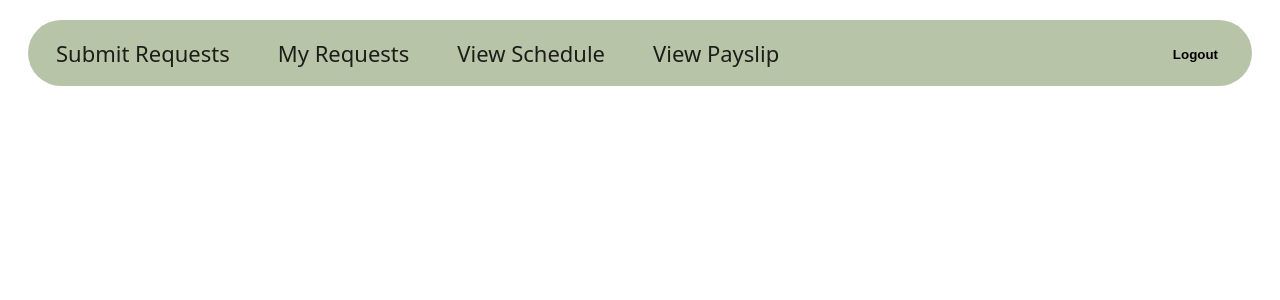
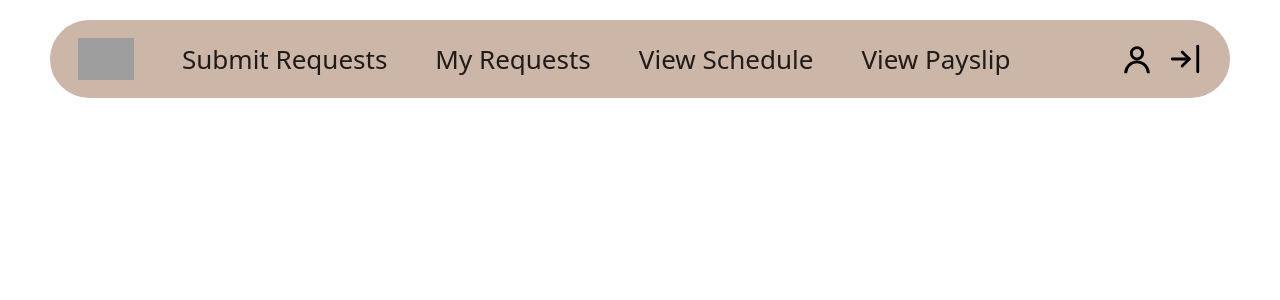
Before and after one commit to ajkiopal/DeJaBrew-PayrollSytem, a Django app: template templates/base_staff.html in a window 1280 px wide. Shown: the top 300 px of the page. Run offline with Django 3.2, Linux system fonts and the light colour scheme; the template is opened without the code that fills it, so the values that code supplies are empty; grey boxes are pictures that could not be loaded.

Commit message:
edited to allow change password
the profile icon is now clickable and leads to a change password page for both the admin and the staff

```diff
--- a/templates/base_staff.html
+++ b/templates/base_staff.html
@@ -1,21 +1,30 @@
-<!DOCTYPE html>
+<!doctype html>
+{% load static %}
 <html lang="en">
 <head>
-  <meta charset="utf-8">
+  <meta charset="utf-8" />
+  <meta name="viewport" content="width=device-width,initial-scale=1" />
   <title>{% block title %}Staff{% endblock %}</title>
 
   <style>
     :root{
       --bg:#fff;
-      --nav:#b8c4a8; /* slightly different tone so staff UI feels different */
+      --nav:#cbb6a8;
       --navText:#000;
+      --danger:#ff0000;
+      --ok:#1aa657;
       --shadow:0 10px 28px rgba(0,0,0,.10);
+    }
+
+    *{
+      box-sizing:border-box;
+      font-family:system-ui,-apple-system,Segoe UI,Roboto,Arial;
     }
 
     body{
       margin:0;
       background:var(--bg);
-      font-family:system-ui,-apple-system,Segoe UI,Roboto,Arial;
+      color:#000;
     }
 
     .top{
@@ -34,12 +43,25 @@
       gap:28px;
     }
 
+    .logo{
+      display:flex;
+      align-items:center;
+    }
+
+    .logo img{
+      height:42px;
+      width:auto;
+      object-fit:contain;
+    }
+
     .tabs{
       display:flex;
+      align-items:center;
+      justify-content:flex-start;
       gap:48px;
-      align-items:center;
       flex:1;
-      font-size:22px;
+      font-size:26px;
+      margin-left:20px; /* pushes tabs away from logo */
     }
 
     .tab{
@@ -51,13 +73,33 @@
 
     .tab.active{
       opacity:1;
-      font-weight:900;
+      font-weight:1000;
+    }
+
+    .right{
+      display:flex;
+      gap:14px;
+      align-items:center;
+    }
+
+    .right svg{
+      width:34px;
+      height:34px;
     }
 
     .content{
       width:min(1180px, 100%);
-      margin:18px auto;
+      margin:18px auto 0;
       padding:0 28px 40px;
+    }
+
+    .logout-btn{
+      background:none;
+      border:none;
+      cursor:pointer;
+      padding:0;
+      display:grid;
+      place-items:center;
     }
   </style>
 
@@ -65,9 +107,12 @@
 </head>
 
 <body>
-
   <div class="top">
     <div class="navpill">
+      <div class="logo">
+        <img src="{% static 'images/dejabrew-logo.png' %}" alt="Logo">
+      </div>
+
       <div class="tabs">
         <a class="tab {% block nav_staff_home %}{% endblock %}" href="{% url 'staff_home' %}">Submit Requests</a>
         <a class="tab {% block nav_staff_attendance %}{% endblock %}" href="#">My Requests</a>
@@ -75,12 +120,25 @@
         <a class="tab {% block nav_staff_payslips %}{% endblock %}" href="#">View Payslip</a>
       </div>
 
-    <form method="post" action="{% url 'logout' %}">
+      <div class="right">
+        <a href="{% url 'change_password' %}" title="Change Password" style="display:grid;place-items:center;">
+          <svg viewBox="0 0 24 24" fill="none" aria-hidden="true">
+            <path d="M12 12a4 4 0 1 0-4-4 4 4 0 0 0 4 4Z" stroke="#000" stroke-width="2"/>
+            <path d="M4 22a8 8 0 0 1 16 0" stroke="#000" stroke-width="2"/>
+          </svg>
+        </a>
+
+        <form method="post" action="{% url 'logout' %}" style="margin:0;">
           {% csrf_token %}
-      <button type="submit" style="background:none;border:none;cursor:pointer;font-weight:bold;">
-        Logout
+          <button class="logout-btn" type="submit" title="Logout">
+            <svg viewBox="0 0 24 24" fill="none">
+              <path d="M10 17l5-5-5-5" stroke="#000" stroke-width="2" stroke-linecap="round" stroke-linejoin="round"/>
+              <path d="M15 12H3" stroke="#000" stroke-width="2" stroke-linecap="round"/>
+              <path d="M21 3v18" stroke="#000" stroke-width="2" stroke-linecap="round"/>
+            </svg>
           </button>
         </form>
+      </div>
     </div>
   </div>
 
@@ -88,5 +146,6 @@
     {% block content %}{% endblock %}
   </div>
 
+  {% block extra_js %}{% endblock %}
 </body>
 </html>
```
Also changed, not shown: templates/base_admin.html (+6 -4 lines). Lines whose indentation alone changed are shown as unchanged.
